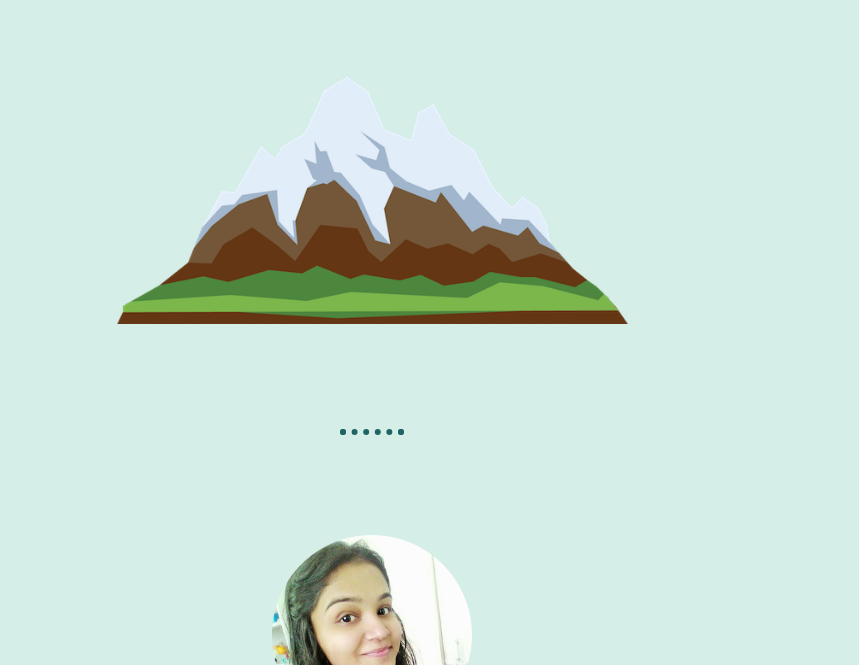
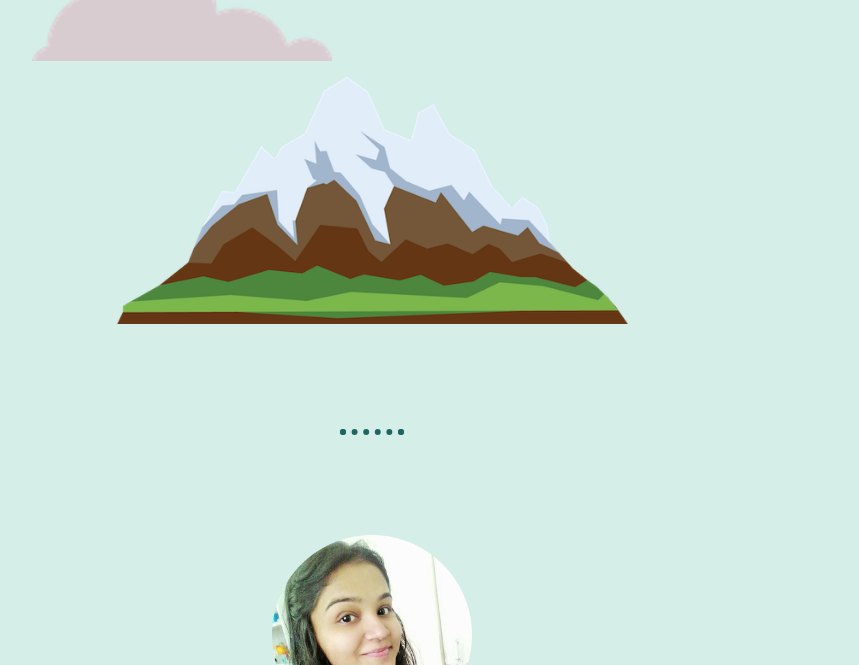
Before and after one commit to ayushi317/cv1, a plain HTML site: page index.html in a window 1280 px wide. Shown: the part 435-1100 px from the top of the page, without its empty margins (268-1127 px from the left). Drawn offline with Linux system fonts and the light colour scheme.

Commit message:
Update index.html

```diff
--- a/index.html
+++ b/index.html
@@ -12,7 +12,7 @@
 <body>
 
     <div class="ayu">
-        <img width="100px"  class="top-cloud" src="cloud.png" alt="">
+        <img width="300px"  class="top-cloud" src="cloud.png" alt="">
 
     <div><h1>I'm Ayushi.<img width="70px" src="cute.png" alt="">  </h1> </div>
    <div class="ayu1"> <p>a <span class="pro">pro</span>grammer <img width="50px" src="programmer.png" alt=""  > </p></div>
```
